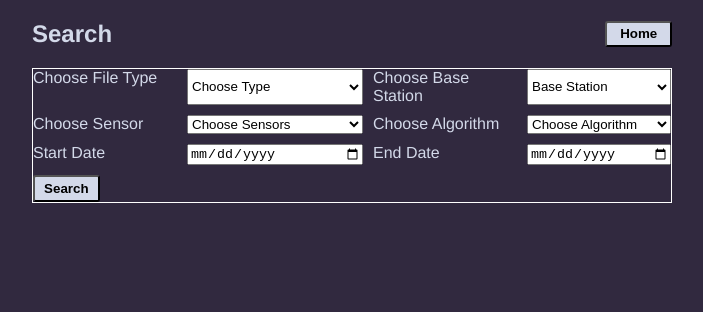
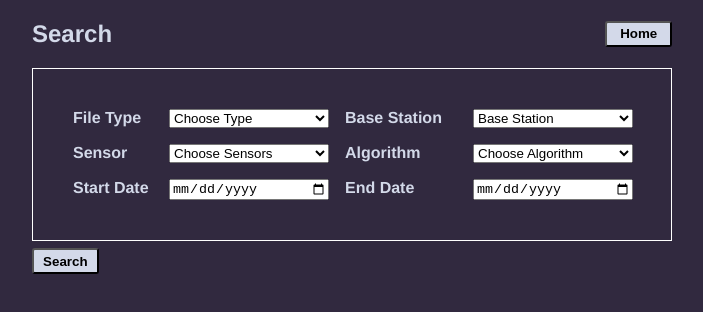
Before and after one commit to OwenMY/Sensor-Data-Generator, a React app: page /search in a window 1280 px wide. Shown: the top 312 px of the page, without its empty margins (288-991 px from the left). Built offline with nearby package versions, Linux system fonts and the light colour scheme; the HTML template or start-up script is replaced by a standard one.

Commit message:
create options

```diff
--- a/src/components/routes/Search.jsx
+++ b/src/components/routes/Search.jsx
@@ -13,6 +13,7 @@ const Search = () => {
         </Link>
       </div>
         <SearchForm />
+        <button className="search-btn" type="submit">Search</button>
       <div className="results"></div>
     </div>
   );
--- a/src/components/routes/SearchForm.jsx
+++ b/src/components/routes/SearchForm.jsx
@@ -3,7 +3,7 @@ import React from 'react';
 const SearchForm = () => {
   return (
     <div className="search-ctr">
-     <label htmlFor="File Type">Choose File Type</label>
+     <label htmlFor="File Type">File Type</label>
       <select className="file-type" name="File Type">
         <option value="Type" selected>Choose Type</option>
         <option value="Sensor Calibration"> Sensor Calibration</option>
@@ -11,7 +11,7 @@ const SearchForm = () => {
         <option value="Base Calibration">Base Calibration</option>
         <option value="Performance Validation">Performance Validation</option>
       </select>
-      <label htmlFor="Base Station">Choose Base Station</label>
+      <label htmlFor="Base Station">Base Station</label>
       <select className="base-station" name="Base Station">
         <option value="Choose Base Station" selected>Base Station</option>
         <option value="BK001">BK001</option>
@@ -19,7 +19,7 @@ const SearchForm = () => {
         <option value="BK003">BK003</option>
         <option value="BK004">BK004</option>
       </select>
-      <label htmlFor="Sensor(s)">Choose Sensor</label>
+      <label htmlFor="Sensor(s)">Sensor</label>
       <select className="sensors" name="Sensor(s)">
         <option value="Choose Sensors" selected>Choose Sensors</option>
         <option value="MK001">MK001</option>
@@ -35,7 +35,7 @@ const SearchForm = () => {
         <option value="MK011">MK011</option>
         <option value="MK012">MK012</option>
       </select>
-      <label htmlFor="Algorithm">Choose Algorithm</label>
+      <label htmlFor="Algorithm">Algorithm</label>
       <select className="algorithm" name="Algorithm">
         <option value="Choose Algorithm" selected>Choose Algorithm</option>
         <option value="v1.2.1">v1.2.1</option>
@@ -48,7 +48,6 @@ const SearchForm = () => {
       <input type="date" name="start date" min="2022-01-01" max="2023-12-31"></input>
       <label htmlFor="end date">End Date</label>
       <input type="date" name="end date" min="2022-01-01" max="2023-12-31"></input>
-      <button type="submit">Search</button>
     </div>
   );
 };
--- a/src/styles/_components.scss
+++ b/src/styles/_components.scss
@@ -72,19 +72,20 @@ canvas {
     border-radius: 3px;
     font-weight: bold;
     transition: all .3s;
+    cursor: pointer;
     &:hover {
       width: 5.5em;
       height: 2.5em;
-      cursor: pointer;
     }
   }
 }
 
 .search-ctr {
   display: grid;
-  grid-template-columns: 1fr 1fr 1fr 1fr;
-  flex-direction: column;
-  gap: 10px;
+  grid-template-columns: 5em 10em 7em 10em;
+  font-weight: bold;
+  padding: 2.5em;
+  gap: 1em;
   border: $border;
   select {
     max-width: 15em;
@@ -101,3 +102,16 @@ canvas {
     }
   }
 }
+
+.search-btn {
+  margin-top: .5em;
+  width: 5em;
+  height: 2em;
+  border-radius: 3px;
+  font-weight: bold;
+  transition: all .3s;
+  cursor: pointer;
+  &:hover {
+    background-image: linear-gradient(315deg, #f8ceec 0%, #a88beb 74%);
+  }
+}
```
Also changed, not shown: src/components/routes/search-options/AlgorithmsOptions.jsx (added, +19 -0 lines), src/components/routes/search-options/BaseOptions.jsx (added, +18 -0 lines), src/components/routes/search-options/DateOptions.jsx (added, +14 -0 lines), src/components/routes/search-options/FileOptions.jsx (added, +18 -0 lines), src/components/routes/search-options/SensorOptions.jsx (added, +26 -0 lines).
